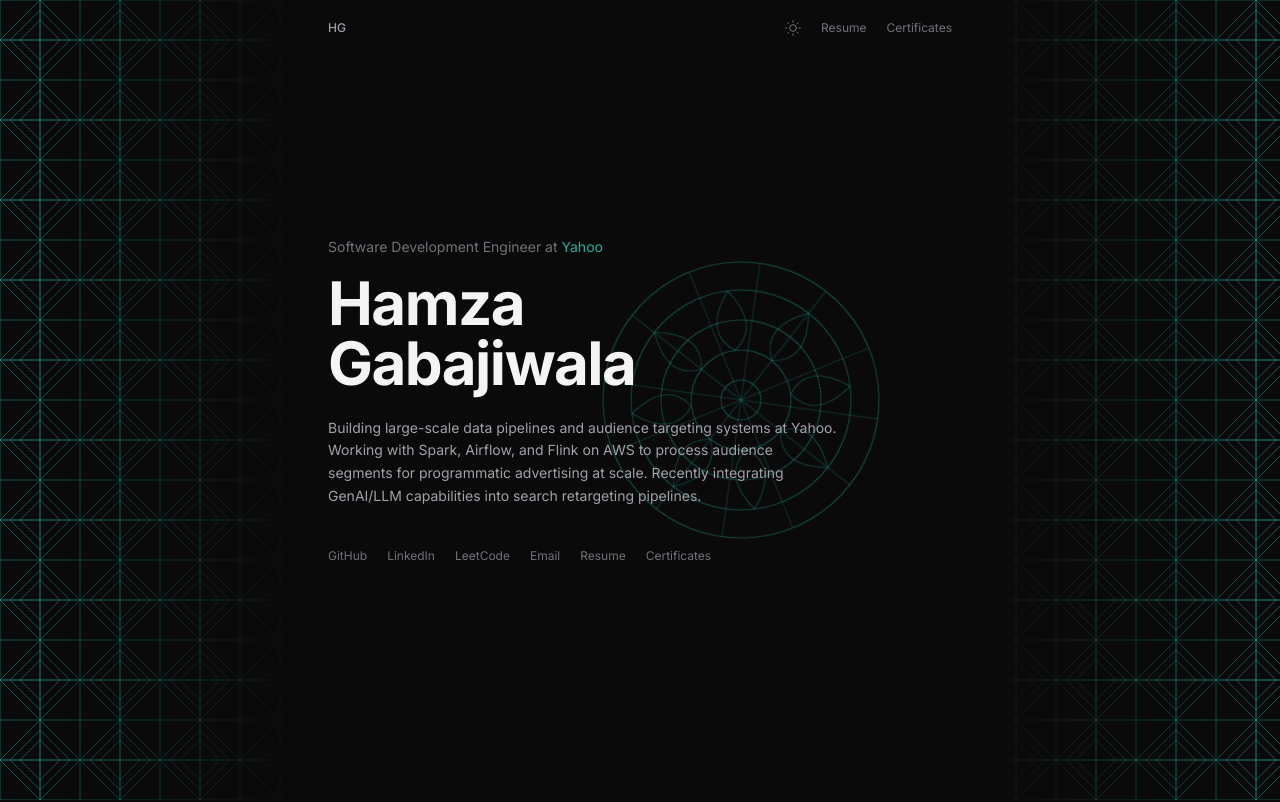
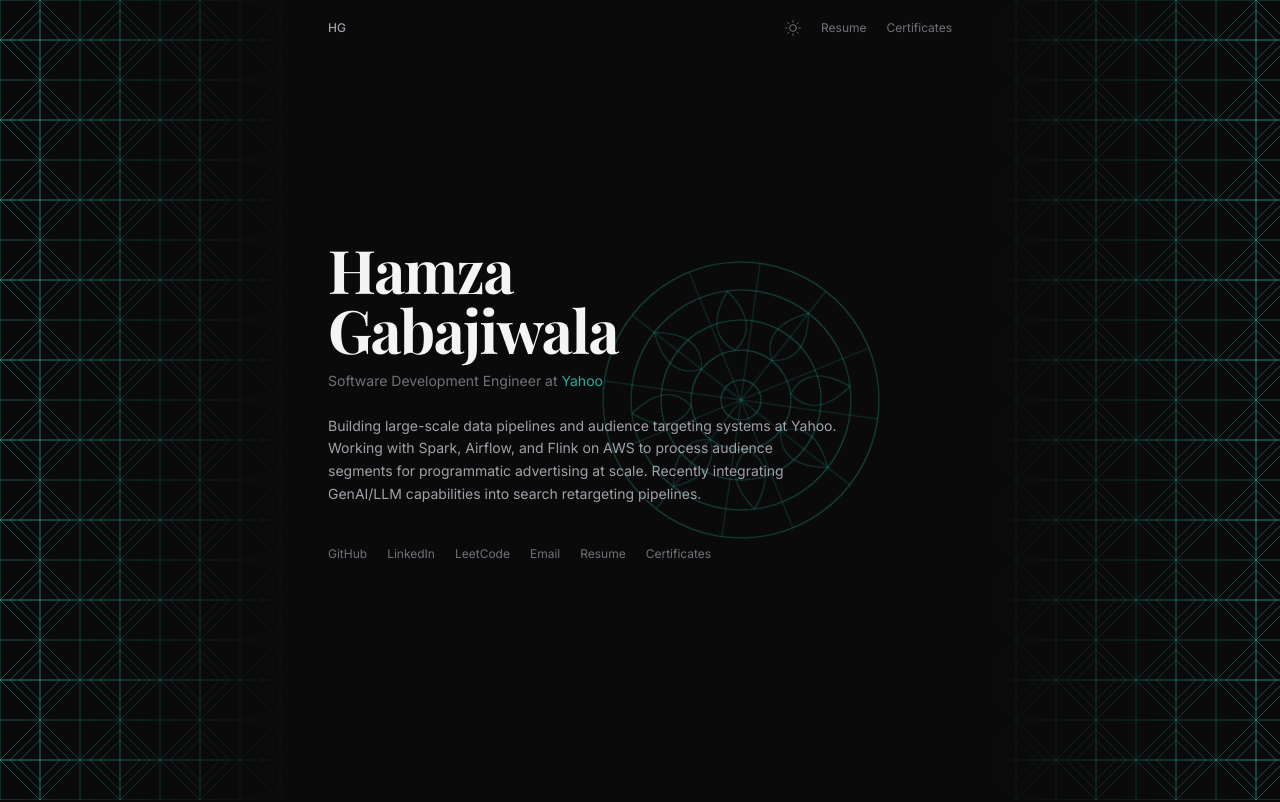
Before and after one commit to hamzzgab/portfolio, a Next.js app: page / in a window 1280 px wide. Shown: the top 802 px of the page. Built offline with nearby package versions, Linux system fonts and the light colour scheme.

Commit message:
Move name above subtitle, add Playfair Display serif font for name

```diff
--- a/app/layout.tsx
+++ b/app/layout.tsx
@@ -55,7 +55,7 @@
     <html lang="en" className="dark" suppressHydrationWarning>
       <head>
         <link
-          href="https://fonts.googleapis.com/css2?family=Inter:wght@400;500;600;700&display=swap"
+          href="https://fonts.googleapis.com/css2?family=Inter:wght@400;500;600;700&family=Playfair+Display:wght@700;800;900&display=swap"
           rel="stylesheet"
         />
       </head>
--- a/components/Hero.tsx
+++ b/components/Hero.tsx
@@ -53,19 +53,11 @@
       </motion.div>
 
       <div className="relative z-10">
-        <motion.p
-          initial={{ opacity: 0 }}
-          animate={{ opacity: 1 }}
-          transition={{ duration: 0.4, delay: 0.2 }}
-          className="text-zinc-500 text-sm mb-4"
-        >
-          Software Development Engineer at <span className="text-teal-400/80">Yahoo</span>
-        </motion.p>
-        <h1 className="text-5xl sm:text-6xl font-bold tracking-tight text-zinc-100 mb-6">
+        <h1 className="text-5xl sm:text-6xl font-bold tracking-tight text-zinc-100 mb-3" style={{ fontFamily: "'Playfair Display', serif" }}>
           <motion.span
             initial={{ opacity: 0, y: 30 }}
             animate={{ opacity: 1, y: 0 }}
-            transition={{ duration: 0.5, delay: 0.4 }}
+            transition={{ duration: 0.5, delay: 0.2 }}
             className="block"
           >
             Hamza
@@ -73,7 +65,7 @@
           <motion.span
             initial={{ opacity: 0, y: 30 }}
             animate={{ opacity: 1, y: 0 }}
-            transition={{ duration: 0.5, delay: 0.6 }}
+            transition={{ duration: 0.5, delay: 0.4 }}
             className="block"
           >
             Gabajiwala
@@ -82,7 +74,15 @@
         <motion.p
           initial={{ opacity: 0 }}
           animate={{ opacity: 1 }}
-          transition={{ duration: 0.5, delay: 0.8 }}
+          transition={{ duration: 0.4, delay: 0.6 }}
+          className="text-zinc-500 text-sm mb-6"
+        >
+          Software Development Engineer at <span className="text-teal-400/80">Yahoo</span>
+        </motion.p>
+        <motion.p
+          initial={{ opacity: 0 }}
+          animate={{ opacity: 1 }}
+          transition={{ duration: 0.5, delay: 0.7 }}
           className="text-zinc-400 text-sm leading-relaxed max-w-lg mb-10"
         >
           Building large-scale data pipelines and audience targeting systems at
@@ -93,7 +93,7 @@
         <motion.div
           initial={{ opacity: 0 }}
           animate={{ opacity: 1 }}
-          transition={{ duration: 0.4, delay: 1.0 }}
+          transition={{ duration: 0.4, delay: 0.9 }}
           className="flex flex-wrap items-center gap-x-5 gap-y-2 text-xs text-zinc-500"
         >
           <a href="https://github.com/hamzzgab" target="_blank" rel="noopener noreferrer" className="hover:text-teal-400 transition-colors">GitHub</a>
```
